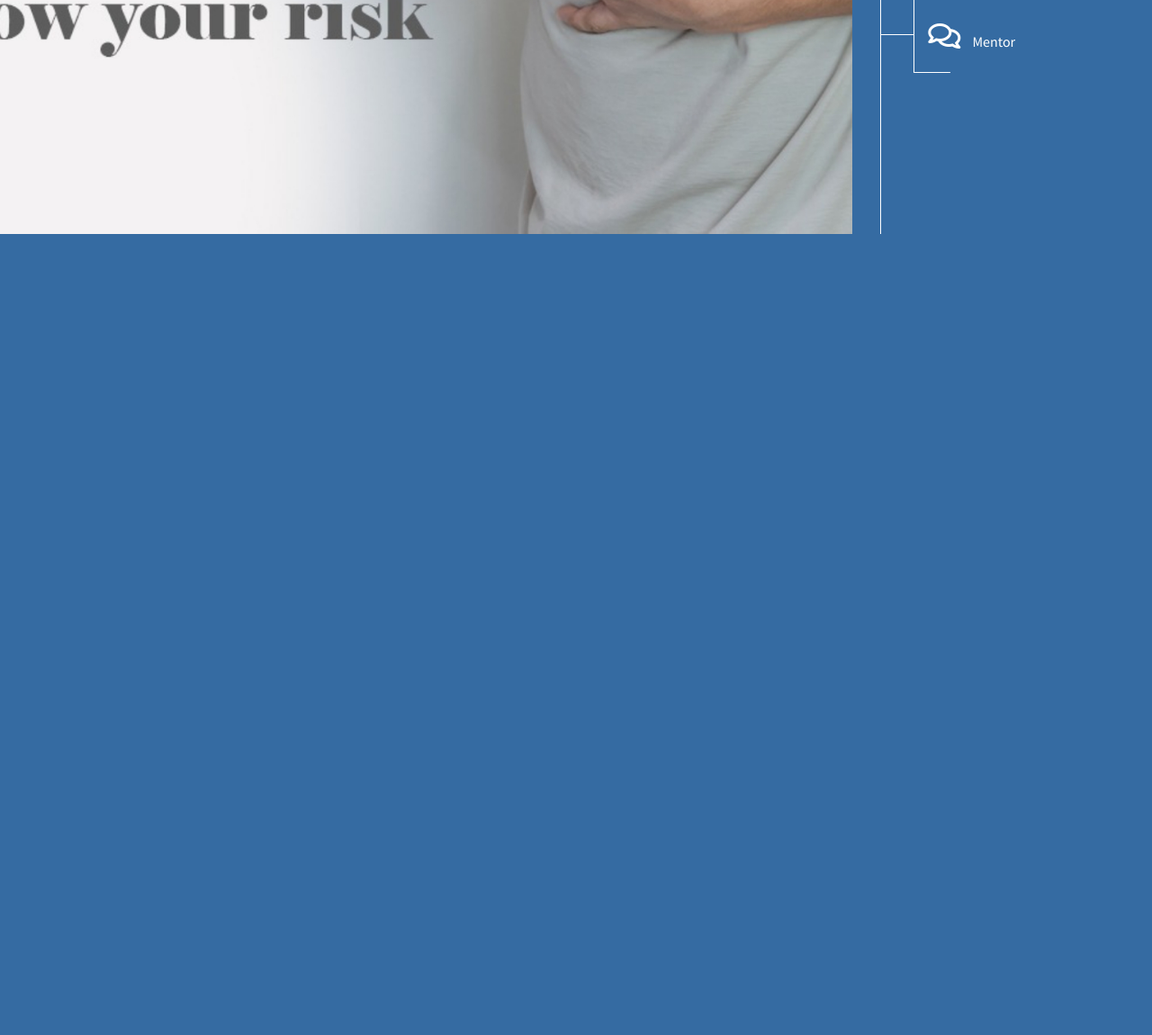
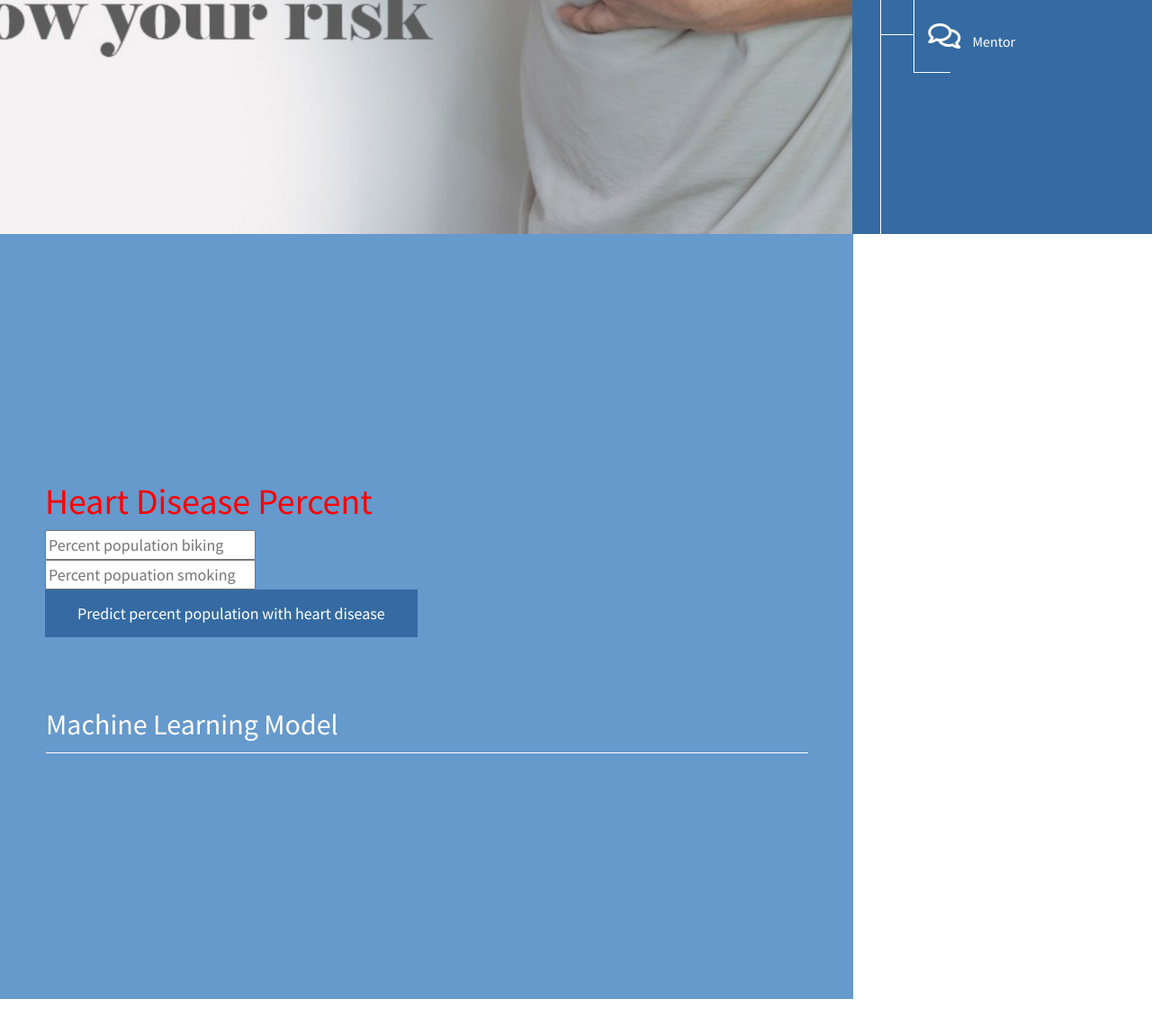
Before and after one commit to prabhasrakurthi/MachineLearningModelAiml, a Flask app: page / in a window 1280 px wide. Shown: the part 540-1690 px from the top of the page at 90% size. Before the commit the page ends 800 px from the top, so only its background shows below. Run offline with Flask 3, Linux system fonts and the light colour scheme; parts of the project's set-up code (start-up, migrations or seed data) failed here and were passed over; some libraries are stand-ins or nearby versions.

Commit message:
Update index.html

```diff
--- a/templates/index.html
+++ b/templates/index.html
@@ -5,7 +5,6 @@
     <meta charset="utf-8" />
     <title>Machine Learning Mini Project</title>
     <meta name="viewport" content="width=device-width, initial-scale=1">
-    <link rel="stylesheet" type="text/css" href="{{ url_for('static',filename='css/style.css')}}"/>
     <link rel="preconnect" href="https://fonts.gstatic.com">
     <link href="https://fonts.googleapis.com/css2?family=Source+Sans+Pro:wght@300;400&display=swap" rel="stylesheet">
     <link rel="stylesheet" href="{{ url_for('static',filename='css/bootstrap.min.css') }}" />
@@ -67,9 +66,9 @@ https://www.tooplate.com/view/2123-simply-amazed
                     <h1 style="color: red;">Heart Disease Percent</h1>
                     <form action="{{ url_for('predict')}}"method="post">
                         <input type="text" name="percent biking" placeholder="Percent population biking" required="required" /><br>
-                        <input type="text" name="percent smoking" placeholder="Percent population smoking" required="required" /><p>
+                        <input type="text" name="percent smoking" placeholder="Percent popuation smoking" required="required" /><p>
 
-                        <button class='glowing-btn'><span class='glowing-txt'>C<span class='faulty-letter'>L</span>ICK</span></button>
+                        <button type="submit" class="btn btn-primary btn-block btn-large">Predict percent population with heart disease</button></p>
                     </form>
 
                    <br>
```
